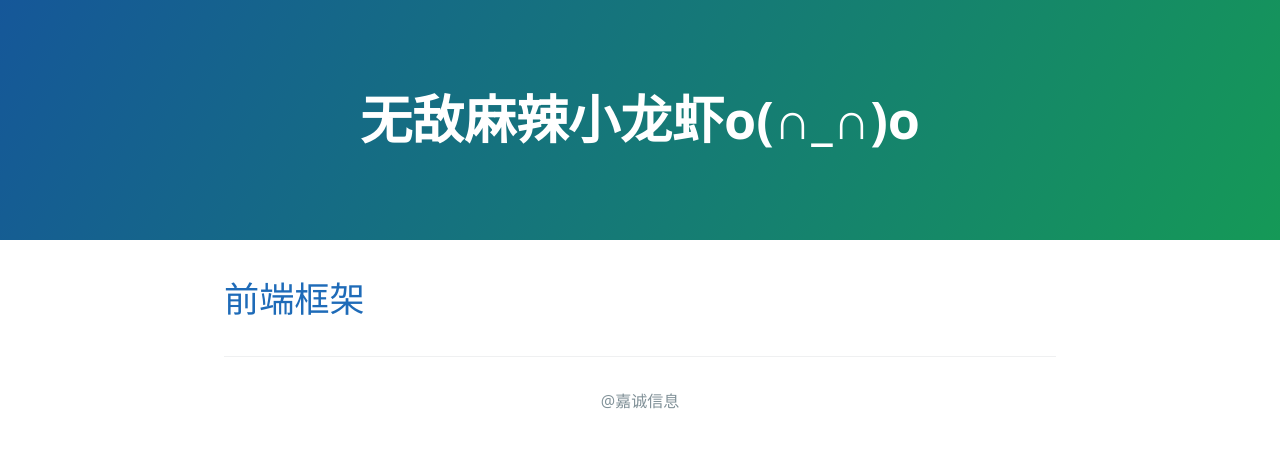
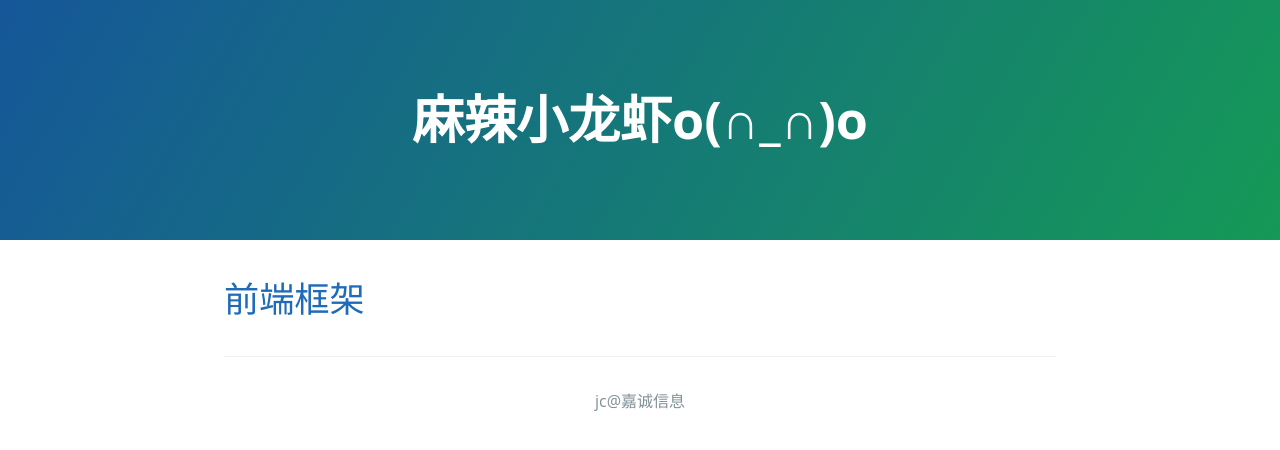
Before and after one commit to jcjgb/jcjgb.github.io, a plain HTML site: page index.html in a window 1280 px wide. Drawn offline with Linux system fonts and the light colour scheme.

Commit message:
戈志刚

```diff
--- a/index.html
+++ b/index.html
@@ -10,14 +10,14 @@
     </head>
     <body>
         <section class="page-header">
-            <h1 class="project-name">无敌麻辣小龙虾o(∩_∩)o </h1>
+            <h1 class="project-name">麻辣小龙虾o(∩_∩)o </h1>
         </section>
         <section class="main-content">
             <h1 class="list">
                 <a target="_blank" href="http://jcjgb.github.io/blog/">前端框架</a>
             </h1>
             <footer class="site-footer">
-                <span class="site-footer-credits">@嘉诚信息</span>
+                <span class="site-footer-credits">jc@嘉诚信息</span>
             </footer>
         </section>
     </body>
```
